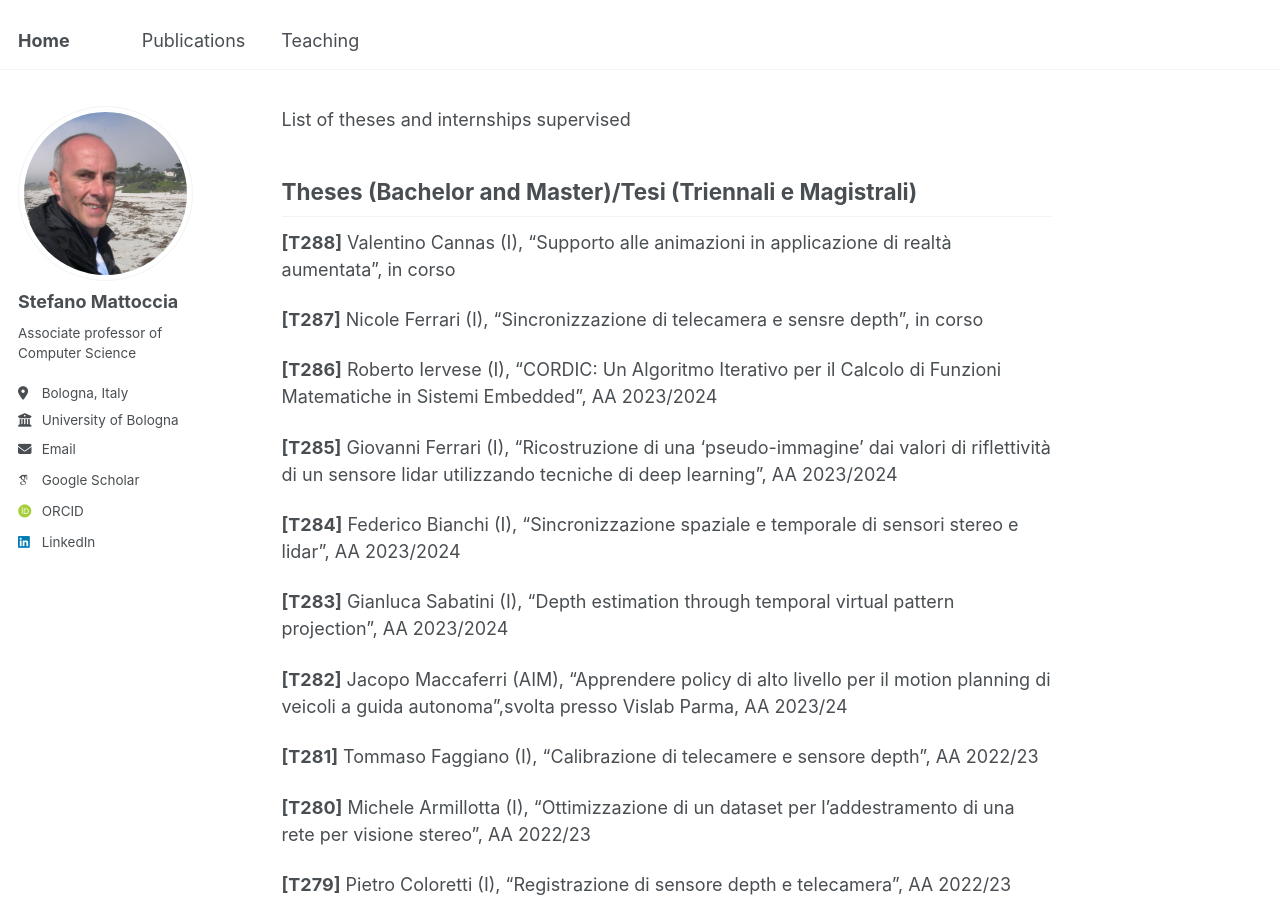
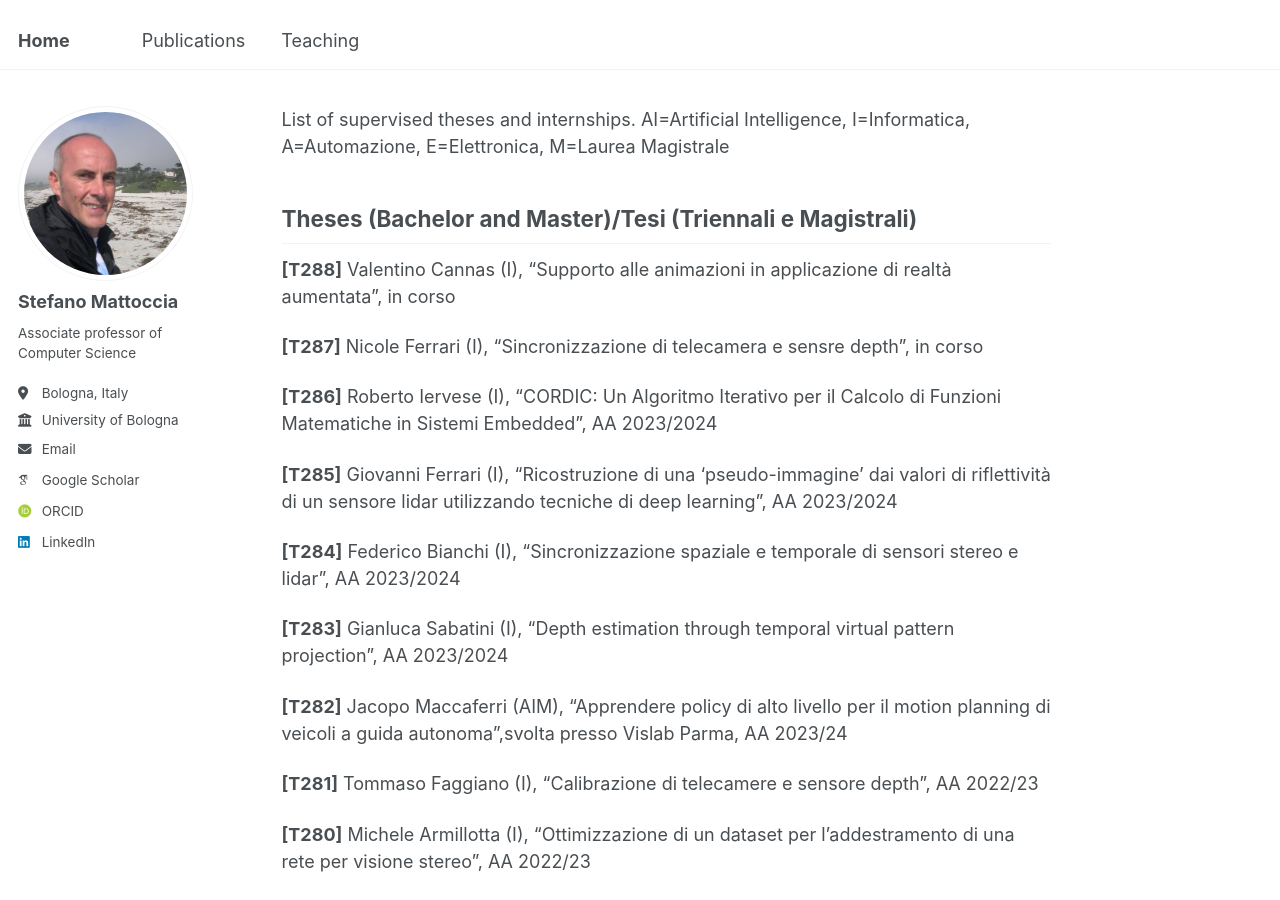
Before and after one commit to stefanomattoccia/stefanomattoccia.github.io, a Jekyll site: the page built from _pages/theses.md, in a window 1280 px wide and 900 px high. Built offline with Jekyll 4.4.1, drawn with Linux system fonts in a browser that asks for light colours; some web fonts are replaced.

Commit message:
Update theses.md

```diff
--- a/_pages/theses.md
+++ b/_pages/theses.md
@@ -7,7 +7,9 @@ redirect_from:
   - /theses.html
 ---
 
-List of theses and internships supervised
+List of  supervised theses and internships.
+AI=Artificial Intelligence, I=Informatica, A=Automazione, E=Elettronica, M=Laurea Magistrale
+
 
 Theses (Bachelor and Master)/Tesi (Triennali e Magistrali)
 ------
```
